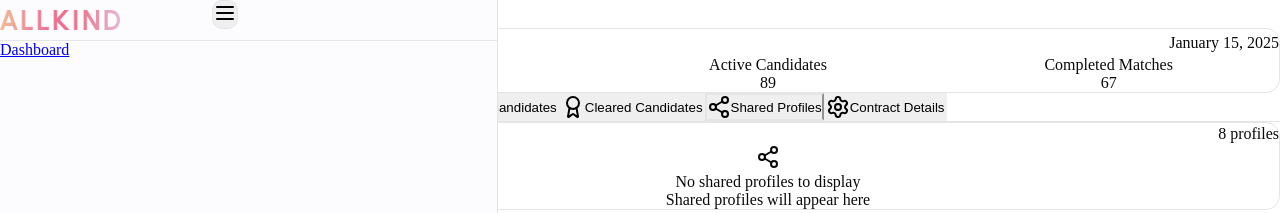
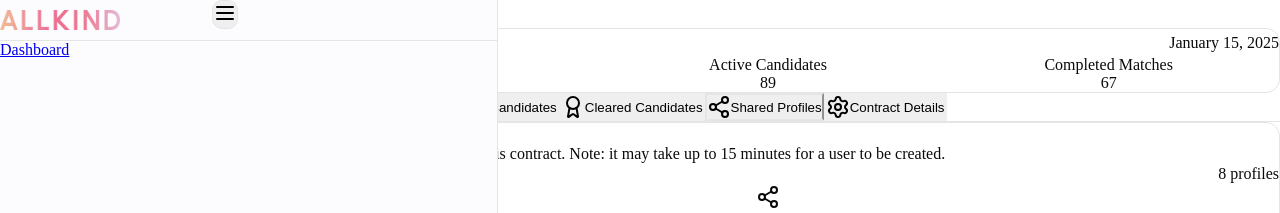
Before and after one commit to ofir-allkind/allkind-partners-portal, a Next.js app: page /contract/1 in a window 1280 px wide. Both pictures are taken after a click on the button "Shared Profiles". Shown: the top 213 px of the page. Built offline with nearby package versions, Linux system fonts and the light colour scheme.

Commit message:
Detailed Contract: Update title and subtitle in each tab

```diff
--- a/src/app/contract/[id]/page.js
+++ b/src/app/contract/[id]/page.js
@@ -75,6 +75,10 @@ export default function ContractPage({ params }) {
       case 'pending':
         return (
           <div className="space-y-4">
+            <div className="mb-6">
+              <h3 className="text-xl font-semibold text-gray-900 mb-2">Pending Candidates</h3>
+              <p className="text-gray-600">Candidates pending final acceptance from Allkind or candidates with clarification requested</p>
+            </div>
             <div className="flex items-center justify-between">
               <h3 className="text-lg font-semibold text-gray-900">Pending Candidates</h3>
               <span className="text-sm text-gray-500">12 candidates</span>
@@ -90,6 +94,10 @@ export default function ContractPage({ params }) {
       case 'accepted':
         return (
           <div className="space-y-4">
+            <div className="mb-6">
+              <h3 className="text-xl font-semibold text-gray-900 mb-2">Accepted Candidates</h3>
+              <p className="text-gray-600">Candidates accepted and undergoing the medical clearance process.</p>
+            </div>
             <div className="flex items-center justify-between">
               <h3 className="text-lg font-semibold text-gray-900">Accepted Candidates</h3>
               <span className="text-sm text-gray-500">27 candidates</span>
@@ -105,6 +113,10 @@ export default function ContractPage({ params }) {
       case 'cleared':
         return (
           <div className="space-y-4">
+            <div className="mb-6">
+              <h3 className="text-xl font-semibold text-gray-900 mb-2">Cleared Candidates</h3>
+              <p className="text-gray-600">Candidates who passed medical clearance</p>
+            </div>
             <div className="flex items-center justify-between">
               <h3 className="text-lg font-semibold text-gray-900">Cleared Candidates</h3>
               <span className="text-sm text-gray-500">42 candidates</span>
@@ -120,6 +132,10 @@ export default function ContractPage({ params }) {
       case 'shared':
         return (
           <div className="space-y-4">
+            <div className="mb-6">
+              <h3 className="text-xl font-semibold text-gray-900 mb-2">Shared Profiles</h3>
+              <p className="text-gray-600">Share access to view candidates of this contract. Note: it may take up to 15 minutes for a user to be created.</p>
+            </div>
             <div className="flex items-center justify-between">
               <h3 className="text-lg font-semibold text-gray-900">Shared Profiles</h3>
               <span className="text-sm text-gray-500">8 profiles</span>
@@ -135,6 +151,10 @@ export default function ContractPage({ params }) {
       case 'details':
         return (
           <div className="space-y-6">
+            <div className="mb-6">
+              <h3 className="text-xl font-semibold text-gray-900 mb-2">Contract Details</h3>
+              <p className="text-gray-600">View and manage contract information and settings</p>
+            </div>
             <div className="bg-white rounded-xl shadow-sm border border-gray-100 p-6">
               <h3 className="text-lg font-semibold text-gray-900 mb-4">Contract Details</h3>
               <div className="space-y-4">
```
